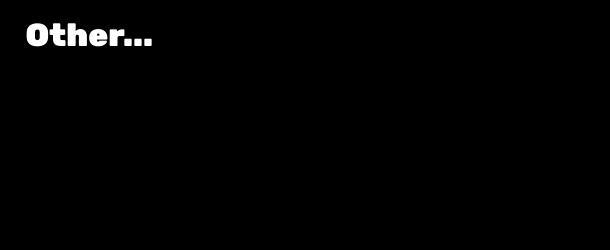
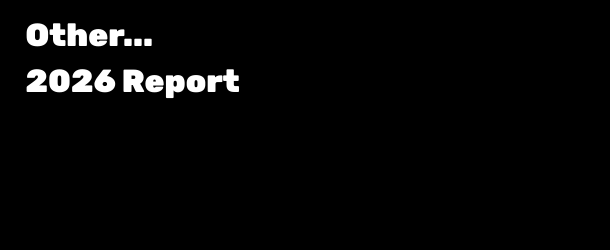
Before and after one commit to Art1kDev/Main, a plain HTML site: page index.html in a window 1280 px wide. Shown: the top 250 px of the page, 0-610 px from the left. Drawn offline with Linux system fonts and the light colour scheme.

Commit message:
Update index.html

```diff
--- a/index.html
+++ b/index.html
@@ -43,10 +43,17 @@
             margin: 0;
         }
 
-        .other-link {
+        .links-container {
             position: absolute;
             top: 2vh;
             left: 2vw;
+            display: flex;
+            flex-direction: column;
+            gap: 1vh;
+            text-align: left;
+        }
+
+        .nav-link {
             color: white;
             font-family: 'CustomRFont', sans-serif;
             font-size: 2.5vw;
@@ -54,7 +61,7 @@
             cursor: pointer;
         }
 
-        .other-link:hover {
+        .nav-link:hover {
             color: #ccc;
         }
 
@@ -65,14 +72,18 @@
             .page-logo {
                 max-width: 45%;
             }
-            .other-link {
+            .nav-link {
                 font-size: 3.5vw;
             }
         }
     </style>
 </head>
 <body>
-    <a href="Other.html" class="other-link">Other...</a>
+    <div class="links-container">
+        <a href="Other.html" class="nav-link">Other...</a>
+        <a href="2026.html" class="nav-link">2026 Report</a>
+    </div>
+
     <img src="LogoAR8.png" alt="Ar7 Logo" class="page-logo ar8-logo">
     <img src="LOGOCGP.png" alt="Main Logo" class="page-logo">
 </body>
```
